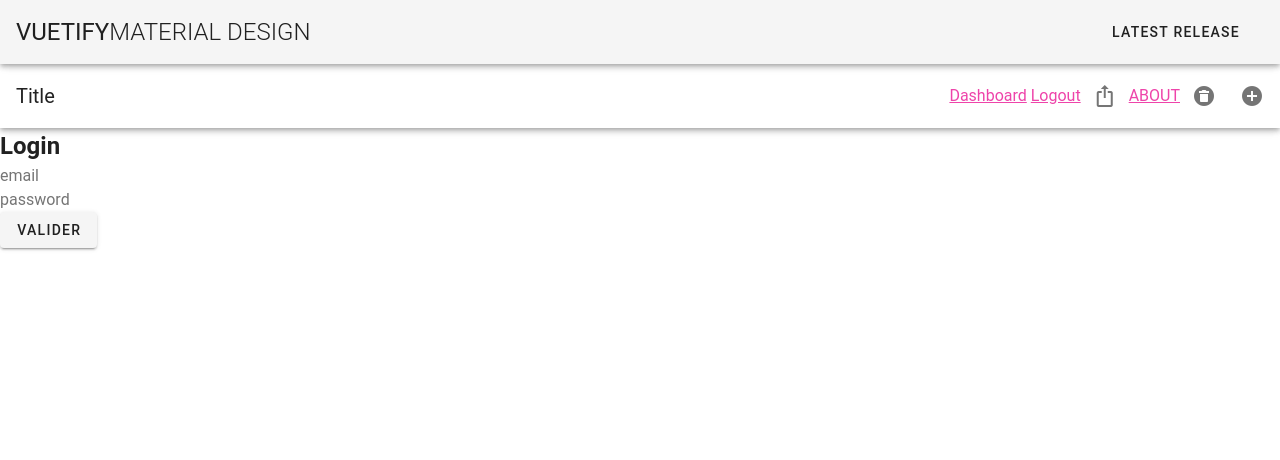
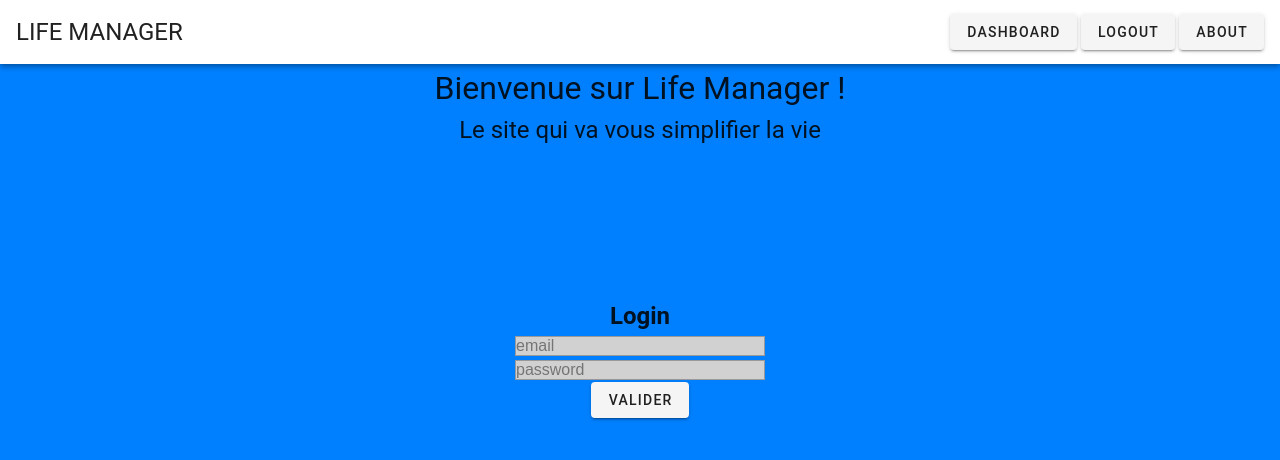
Before and after one commit to BackInByte/Web_Project, a Vue app: page / in a window 1280 px wide. Shown: the top 460 px of the page. Built offline with nearby package versions, Linux system fonts and the light colour scheme; a small style sheet from the web is missing.

Commit message:
Update un event

```diff
--- a/src/App.vue
+++ b/src/App.vue
@@ -1,8 +1,8 @@
 <template>
   <v-app>
-    <v-app-bar app>
+    <!--<v-app-bar app>
       <v-toolbar-title class="headline text-uppercase">
-        <span>Vuetify</span>
+        <span>Life Manager</span>
         <span class="font-weight-light">MATERIAL DESIGN</span>
       </v-toolbar-title>
       <v-spacer></v-spacer>
@@ -13,7 +13,7 @@
       >
         <span class="mr-2">Latest Release</span>
       </v-btn>
-    </v-app-bar>
+    </v-app-bar>-->
 
     <v-content>
       <Toolbar></Toolbar>
--- a/src/components/Calendar.vue
+++ b/src/components/Calendar.vue
@@ -71,6 +71,9 @@
           :activator="selectedElement"
           full-width
           offset-x
+          @loadstart="saveEvent"
+          @change="saveEvent"
+          @click.native="greet"
         >
           <v-card
             color="grey lighten-4"
@@ -81,19 +84,17 @@
               :color="selectedEvent.color"
               dark
             >
-              <v-btn icon>
-                <v-icon>mdi-pencil</v-icon>
-              </v-btn>
               <v-toolbar-title v-html="selectedEvent.name"></v-toolbar-title>
               <div class="flex-grow-1"></div>
+              <v-btn id="greet" icon @click="saveEvent" v-on="on">
+                <v-icon>mdi-dots-vertical</v-icon>
+              </v-btn>
+              <PopupUpdate id="popupupdate" style="display:none" @newEvent2="updateEvent2"/>
               <v-btn @click="deleteEvent" icon>
                 <v-icon>mdi-delete</v-icon>
               </v-btn>
-              <v-btn icon>
+              <v-btn @click="saveEvent" icon>
                 <v-icon>mdi-heart</v-icon>
-              </v-btn>
-              <v-btn icon>
-                <v-icon>mdi-dots-vertical</v-icon>
               </v-btn>
             </v-toolbar>
             <v-card-text>
@@ -118,17 +119,26 @@
 <script>
 import Popup from './Popup'
 // import Home from '@/views/Home'
+import PopupUpdate from './PopupUpdate'
+export const event =
+  {
+    name: '',
+    description: '',
+    start: '',
+    index: ''
+  }
 
 export default {
   name: 'Calendar',
 
   components: {
-    Popup
+    Popup,
+    PopupUpdate
   },
 
   props: {
     event: {
-      title: '',
+      name: '',
       description: '',
       event_date: ''
     },
@@ -157,19 +167,16 @@ export default {
       {
         name: 'event 4',
         start: '2019-01-14 19:00',
-        end: '2019-01-14 20:00',
         color: '#4285F4'
       },
       {
         name: 'event 6',
         start: '2019-01-14 21:00',
-        end: '2019-01-14 23:00',
         color: '#4285F4'
       },
       {
         name: 'event 7',
         start: '2019-01-14 22:00',
-        end: '2019-01-14 23:00',
         color: '#4285F4'
       }
     ],
@@ -187,7 +194,6 @@ export default {
       {
         name: 'Hackathon',
         start: '2019-01-30',
-        end: '2019-02-01',
         color: '#4285F4'
       }
     ],
@@ -230,9 +236,9 @@ export default {
   },
   methods: {
     select_event_table (parameter) {
-      if (parameter === "user@email.com") {
+      if (parameter === 'user@email.com') {
         this.user_events = this.user2_events
-        this.$refs.calendar.now = "2019-01-10"
+        this.$refs.calendar.now = '2019-01-10'
         // this.forceUpdate()
         console.log(this.$refs.calendar.now)
         console.log(this.$refs.calendar)
@@ -245,7 +251,7 @@ export default {
         console.log(this.$refs)
       } else {
         this.user_events = this.user1_events
-        this.$refs.calendar.now = "2019-01-12"
+        this.$refs.calendar.now = '2019-01-12'
         // .forceUpdate()
         console.log(this.$refs.calendar.now)
         console.log(this.$refs.calendar.events)
@@ -299,8 +305,42 @@ export default {
         : ['th', 'st', 'nd', 'rd', 'th', 'th', 'th', 'th', 'th', 'th'][d % 10]
     },
     deleteEvent () {
+      console.log('deleteEvent' + this.selectedEvent.name + 'name' + this.selectedEvent.name)
       var index = this.user_events.indexOf(this.selectedEvent)
+      console.log('Index : ' + this.user_events.indexOf(this.selectedEvent))
       this.user_events.splice(index, 1)
+    },
+    updateEvent2 (evt) {
+      console.log('Calendar update reçu : ' + evt.name + evt.start)
+      var index = event.index
+      console.log('Event avec index : ' + this.user_events[index].name)
+      if (evt.name) {
+        console.log('if name')
+        this.user_events[index].name = evt.name
+      }
+      if (evt.description) {
+        console.log('if description')
+        this.user_events[index].description = evt.description
+      }
+      if (evt.start) {
+        console.log('if start')
+        this.user_events[index].start = evt.start
+      }
+      console.log('Event avec index après : ' + this.user_events[index].name, this.user_events[index].start)
+      document.getElementById('popupupdate').style.display = 'none'
+      document.getElementById('greet').style.display = 'block'
+    },
+    saveEvent: function () {
+      console.log('Greet')
+      document.getElementById('popupupdate').style.display = 'block'
+      document.getElementById('greet').style.display = 'none'
+      console.log('saveEvent : ' + this.selectedEvent.name, this.selectedEvent.start)
+      event.name = this.selectedEvent.name
+      event.description = this.selectedEvent.description
+      event.start = this.selectedEvent.start
+      console.log('saveEvent sauvegardé : ' + event.name, event.start)
+      event.index = this.user_events.indexOf(this.selectedEvent)
+      console.log('saveEvent index : ' + event.index)
     }
   },
 
--- a/src/components/DashBoard.vue
+++ b/src/components/DashBoard.vue
@@ -7,7 +7,7 @@
 </template>
 <script>
 import axios from 'axios'
-// import router from '../router'
+import router from '../router'
 export default {
   name: 'Login',
   data () {
@@ -29,7 +29,7 @@ export default {
         })
         .catch((errors) => {
           console.log(errors)
-          // router.push('/')
+          router.push('/')
         })
     }
   },
--- a/src/components/Login.vue
+++ b/src/components/Login.vue
@@ -1,13 +1,34 @@
 <template>
-    <div>
+    <div align="center" style="height:1000px" v-bind:style="{ backgroundColor : '#0080ff'}">
+        <font size="+3">Bienvenue sur Life Manager !</font>
+        <br>
+        <font size="+2">Le site qui va vous simplifier la vie</font>
+        <div style="height:150px;display:block;"> </div>
         <h2>Login</h2>
         <v-form v-on:submit="login">
             <input placeholder='email' type="text" name="email" /><br>
             <input placeholder='password' type="password" name="password" /><br>
-            <v-btn type="submit" value="Login">Valider</v-btn>
+            <v-btn align="center" type="submit" value="Login">Valider</v-btn>
         </v-form>
     </div>
 </template>
+
+<style>
+fieldset {
+    width: 250px;
+    box-sizing: border-box;
+    margin-left: 136px;
+    border: 1px solid #999;
+}
+
+input[type="text"], input[type="password"] {
+    font: 1em sans-serif;
+    background-color : #d1d1d1;
+    width: 250px;
+    box-sizing: border-box;
+    border: 1px solid #999;
+}
+</style>
 
 <script>
 import router from '../router'
--- /dev/null
+++ b/src/components/PopupUpdate.vue
@@ -0,0 +1,74 @@
+<template>
+  <div class="text-center">
+    <v-dialog
+      v-model="dialog"
+      width="500"
+      :close-on-content-click="true"
+    >
+      <template v-slot:activator="{ on }">
+        <v-btn icon v-on="on">
+          <v-icon>mdi-pencil</v-icon>
+        </v-btn>
+      </template>
+
+      <v-card :close-on-content-click="true">
+        <v-card-title>
+          Update a new event
+        </v-card-title>
+
+        <v-card-text>
+          Please fill the following fields :
+          <v-text-field placeholder="enter title" label="Title" v-model="title" @keyup.enter="submit"></v-text-field>
+          <v-text-field placeholder="enter description" label="description" v-model="description" @keyup.enter="submit"></v-text-field>
+
+          <v-menu>
+
+            <template v-slot:activator="{ on }">
+              <v-text-field :value="event_date" label="Event date" v-on="on"></v-text-field>
+            </template>
+
+            <v-date-picker v-model="event_date" color="light blue"></v-date-picker>
+
+          </v-menu>
+
+          <v-btn class="success" @click="submit">
+            Save
+          </v-btn>
+
+        </v-card-text>
+
+      </v-card>
+
+    </v-dialog>
+  </div>
+</template>
+
+<script>
+export default {
+  data () {
+    return {
+      name: '',
+      description: '',
+      start: ''
+    }
+  },
+  methods: {
+    submit () {
+      console.log('Popup Update : ' + this.title, this.description, this.event_date)
+      // console.log(this.title, this.description, this.event_date)
+      // à terme utiliser les données récupérées pour les stocker avec d'autres évènements puis les afficher sous la forme d'un calendrier
+      this.$emit('newEvent2', {
+        name: this.title,
+        description: this.description,
+        start: this.event_date
+      })
+      //, this.description, this.event_date)
+      // this.$emit('newEvent2', this.description)
+      // this.$emit('newEvent3', this.event_date)
+      this.title = ''
+      this.description = ''
+      this.event_date = ''
+    }
+  }
+}
+</script>
--- a/src/components/Toolbar.vue
+++ b/src/components/Toolbar.vue
@@ -1,7 +1,7 @@
 <template>
   <div>
     <v-toolbar>
-      <v-toolbar-title>Title</v-toolbar-title>
+      <v-toolbar-title class="headline text-uppercase">Life Manager</v-toolbar-title>
 
       <div class="flex-grow-1"></div>
 
@@ -9,19 +9,11 @@
       </v-toolbar-items>
 
       <template v-if="$vuetify.breakpoint.smAndUp">
-        <router-link :to="{ name: 'Dashboard'}">Dashboard</router-link>
+        <v-btn @click="dashboard">Dashboard</v-btn>
         &nbsp;
-        <a href="/" v-on:click="logout"> Logout</a>
-        <v-btn @click="about" icon>
-          <v-icon>mdi-export-variant</v-icon>
-        </v-btn>
-        <router-link :to="{ name: 'About'}">ABOUT</router-link>
-        <v-btn icon>
-          <v-icon>mdi-delete-circle</v-icon>
-        </v-btn>
-        <v-btn icon>
-          <v-icon>mdi-plus-circle</v-icon>
-        </v-btn>
+        <v-btn @click="logout">Logout</v-btn>
+        &nbsp;
+        <v-btn @click="about">About</v-btn>
       </template>
     </v-toolbar>
   </div>
@@ -33,10 +25,13 @@ import axios from 'axios'
 export default {
   methods: {
     about () {
-      router.push('/About')
+      router.push('/about')
     },
     login () {
       router.push('/')
+    },
+    dashboard () {
+      router.push('/dashboard')
     },
     logout: function (e) {
       axios
--- a/src/views/Home.vue
+++ b/src/views/Home.vue
@@ -43,7 +43,7 @@ export default {
   methods: {
     updateEvent1 (evt) {
       this.evt = evt
-      console.log(this.evt.title, this.evt.description, this.evt.event_date)
+      console.log('Home : ' + this.evt.title, this.evt.description, this.evt.event_date)
     },
     loginUser () {
       let self = this
```
